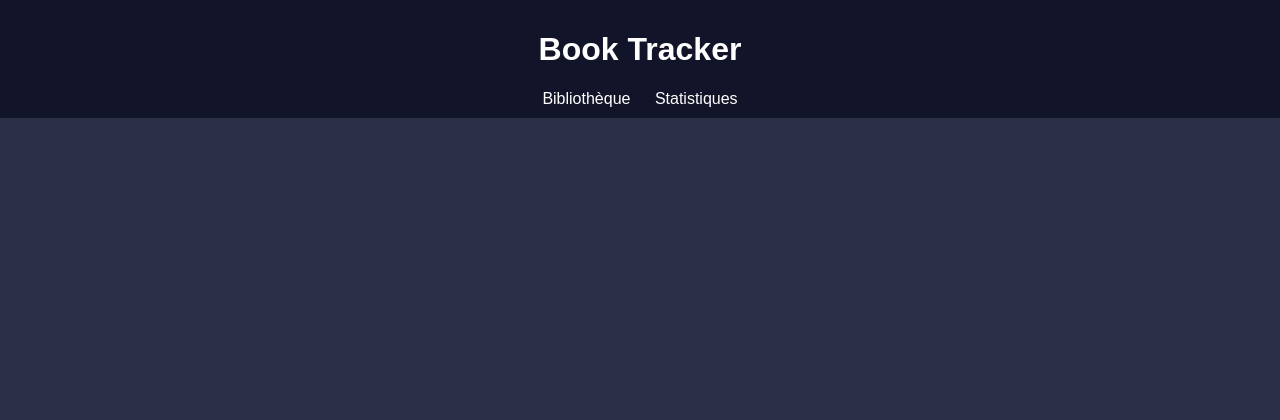
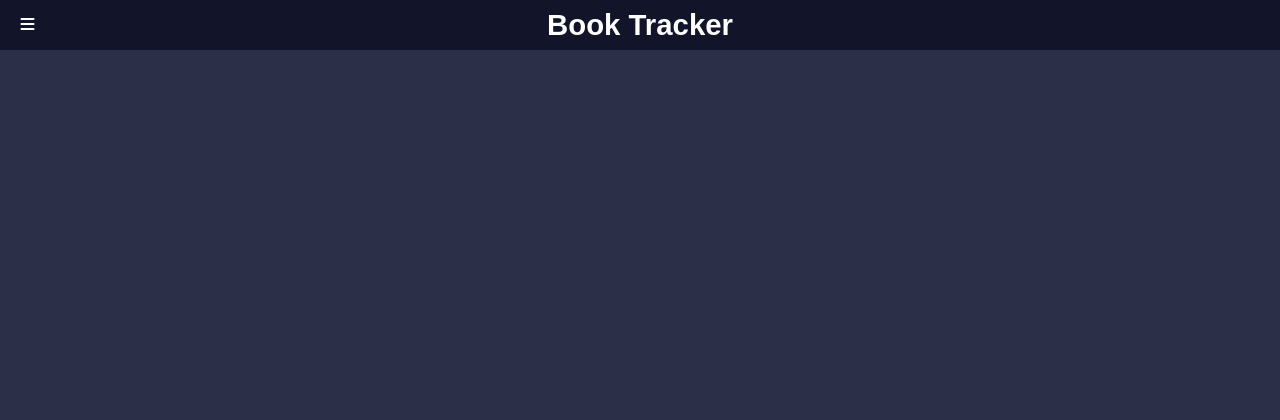
Before and after one commit to Thomas-bssnt/BookTracker, a Python web app: template app/templates/base.html in a window 1280 px wide. Shown: the top 420 px of the page. Run offline with Jinja, Linux system fonts and the light colour scheme; the template is opened without the code that fills it, so the values that code supplies are empty; some libraries are stand-ins or nearby versions.

Commit message:
Update header UI

```diff
--- /dev/null
+++ b/app/static/base.js
@@ -0,0 +1,10 @@
+document.addEventListener('DOMContentLoaded', () => {
+    const menuButton = document.querySelector('#menuButton');
+    const navigation = document.querySelector('nav');
+    const mainContent = document.querySelector('main');
+
+    menuButton.addEventListener('click', function () {
+        navigation.classList.toggle('open');
+        mainContent.classList.toggle('shifted');
+    });
+});
--- a/app/static/styles.css
+++ b/app/static/styles.css
@@ -10,40 +10,120 @@
     --color-text-black: #000000;
 }
 
+/*Header*/
+
+header {
+    position: fixed;
+    top: 0;
+    width: 100%;
+    display: flex;
+    align-items: center;
+    justify-content: center;
+    height: 50px;
+    background-color: var(--color-secondary);
+    color: var(--color-text-white);
+    z-index: 1000;
+}
+
+#menuButton {
+    position: absolute;
+    left: 10px;
+}
+
+#menuButton:hover {
+    background-color: var(--color-primary);
+    color: var(--color-text-white);
+}
+
+h1 {
+    font-size: 22pt;
+    margin: 0;
+}
+
+/*Navigation*/
+
+nav {
+    height: 100%;
+    width: 0;
+    position: fixed;
+    top: 0;
+    left: 0;
+    padding-top: 50px;
+    background-color: var(--color-secondary);
+    overflow-x: hidden;
+    transition: 0.3s;
+}
+
+nav.open {
+    width: 180px;
+}
+
+main.shifted {
+    margin-left: 180px;
+}
+
+main {
+    transition: margin-left .3s;
+}
+
+nav a {
+    padding: 8px 8px 8px 10px;
+    font-size: 16pt;
+    align-items: center;
+    transition: 0.3s;
+    display: flex;
+    white-space: nowrap;
+}
+
+nav a:hover {
+    background-color: var(--color-primary);
+}
+
+nav a i {
+    margin-right: 8px;
+}
+
+/*Body*/
+
 body {
     font-family: Arial, sans-serif;
     margin: 0;
     padding: 0;
 }
 
-header {
-    background-color: var(--color-secondary);
+a {
+    text-decoration: none;
     color: var(--color-text-white);
-    padding: 10px;
-    text-align: center;
-}
-
-header nav a {
-    color: var(--color-text-white);
-    margin: 0 10px;
-    text-decoration: none;
 }
 
 main {
-    padding: 20px;
+    padding: 50px 30px;
     background-color: var(--color-primary);
     color: var(--color-text-white);
     height: 1000vh;
 }
 
-footer {
-    background-color: var(--color-secondary);
-    color: var(--color-text-white);
-    text-align: center;
-    padding: 10px;
+.header-container {
+    display: flex;
+    justify-content: space-between;
+    align-items: center;
+}
+
+#addBookButton {
+    background-color: var(--color-accent);
+}
+
+.dropdown-content {
+    display: none;
     position: absolute;
-    bottom: 0;
-    width: 100%;
+    flex-direction: column;
+    box-shadow: 0 4px 6px rgba(0, 0, 0, 0.1);
+    z-index: 1;
+    right: 0%;
+}
+
+.dropdown-content.show {
+    display: flex;
 }
 
 form {
@@ -187,19 +267,6 @@ tr:nth-child(even) {
     margin-bottom: 1em; /* Add space below each non-combined input */
 }
 
-.dropdown-content {
-    display: none;
-    position: absolute;
-    flex-direction: column;
-    box-shadow: 0 4px 6px rgba(0, 0, 0, 0.1); /* Optional: Adds a shadow */
-    z-index: 1;
-}
-
-.dropdown-content.show {
-    display: flex;
-}
-
-
 .modal.show {
     display: block;
 }
--- a/app/templates/base.html
+++ b/app/templates/base.html
@@ -10,13 +10,27 @@
 </head>
 
 <body>
+
 <header>
-    <h1>Book Tracker</h1>
-    <nav>
-        <a href="{{ url_for('index') }}">Bibliothèque</a>
-        <a href="{{ url_for('stats') }}">Statistiques</a>
-    </nav>
+    <button id="menuButton" class="icon">
+        <i class="fa-solid fa-bars"></i>
+    </button>
+
+    <h1>
+        <a href="{{ url_for('index') }}">Book Tracker</a>
+    </h1>
 </header>
+
+<nav>
+    <a href="{{ url_for('index') }}">
+        <i class="fa-solid fa-book"></i>
+        Bibliothèque
+    </a>
+    <a href="{{ url_for('stats') }}">
+        <i class="fa-solid fa-chart-line"></i>
+        Statistiques
+    </a>
+</nav>
 
 <main>
     {% block content %}
@@ -26,3 +40,5 @@
 </body>
 
 </html>
+
+<script src="{{ url_for('static', filename='base.js') }}"></script>
--- a/app/templates/library.html
+++ b/app/templates/library.html
@@ -2,6 +2,7 @@
 
 {% block content %}
 
+<div class="header-container">
     <h2>Bibliothèque</h2>
 
     <div>
@@ -12,6 +13,7 @@
             <button id="manualAddButton">Ajout manuel</button>
             <button id="isbnAddButton">Ajout par ISBN</button>
             <button id="barcodeAddButton">Ajout par code-barres</button>
+        </div>
     </div>
 </div>
 
```
Lines whose indentation alone changed are shown as unchanged.
